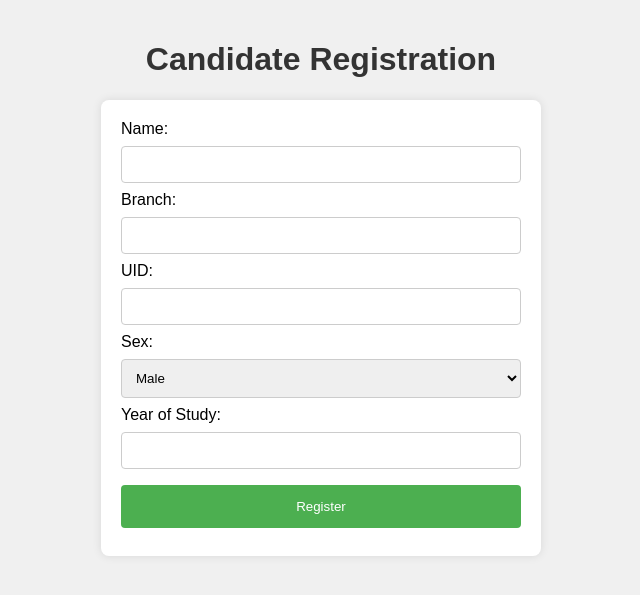
After one commit to omrode1/Face-detection-based-attendance-system, a Flask app: page /register in a window 1280 px wide. The commit adds this page. Shown: the top 595 px of the page, without its empty margins (319-959 px from the left). Run offline with Flask 3, Linux system fonts and the light colour scheme.

Commit message:
Add files via upload

```diff
--- /dev/null
+++ b/templates/register.html
@@ -0,0 +1,70 @@
+<!DOCTYPE html>
+<html lang="en">
+<head>
+    <meta charset="UTF-8">
+    <meta name="viewport" content="width=device-width, initial-scale=1.0">
+    <title>Candidate Registration</title>
+    <style>
+        body {
+            font-family: Arial, sans-serif;
+            margin: 0;
+            padding: 20px;
+            background-color: #f0f0f0;
+        }
+        h1 {
+            text-align: center;
+            color: #333;
+        }
+        form {
+            max-width: 400px;
+            margin: auto;
+            background-color: #fff;
+            padding: 20px;
+            border-radius: 8px;
+            box-shadow: 0 0 10px rgba(0, 0, 0, 0.1);
+        }
+        input[type="text"], input[type="number"], select {
+            width: 100%;
+            padding: 10px;
+            margin: 8px 0;
+            display: inline-block;
+            border: 1px solid #ccc;
+            border-radius: 4px;
+            box-sizing: border-box;
+        }
+        input[type="submit"] {
+            width: 100%;
+            background-color: #4CAF50;
+            color: white;
+            padding: 14px 20px;
+            margin: 8px 0;
+            border: none;
+            border-radius: 4px;
+            cursor: pointer;
+        }
+        input[type="submit"]:hover {
+            background-color: #45a049;
+        }
+    </style>
+</head>
+<body>
+    <h1>Candidate Registration</h1>
+    <form action="/register" method="post">
+        <label for="name">Name:</label>
+        <input type="text" id="name" name="name" required>
+        <label for="branch">Branch:</label>
+        <input type="text" id="branch" name="branch" required>
+        <label for="uid">UID:</label>
+        <input type="text" id="uid" name="uid" required>
+        <label for="sex">Sex:</label>
+        <select id="sex" name="sex" required>
+            <option value="male">Male</option>
+            <option value="female">Female</option>
+            <option value="other">Other</option>
+        </select>
+        <label for="year_of_study">Year of Study:</label>
+        <input type="number" id="year_of_study" name="year_of_study" required>
+        <input type="submit" value="Register">
+    </form>
+</body>
+</html>
```
Also changed, not shown: templates/attendance.html (added, +54 -0 lines), templates/index.html (line endings or trailing spaces).
